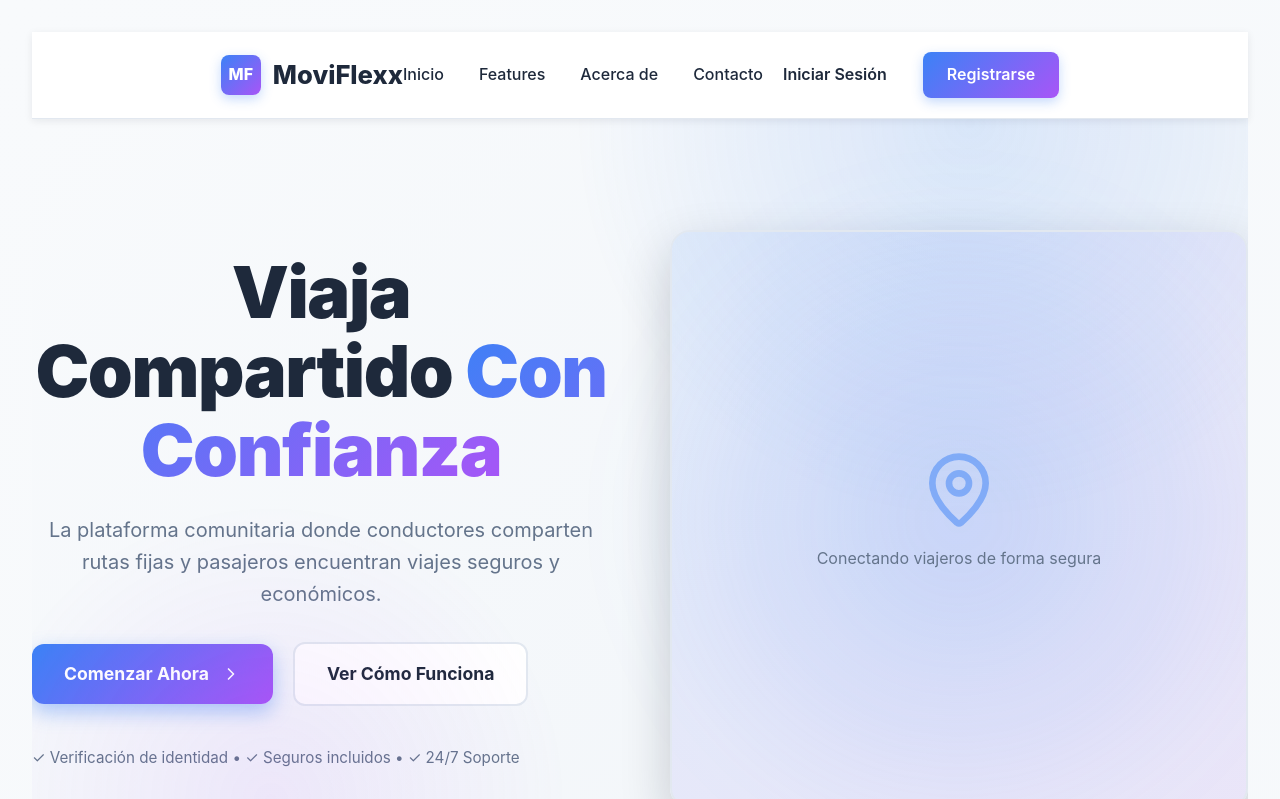
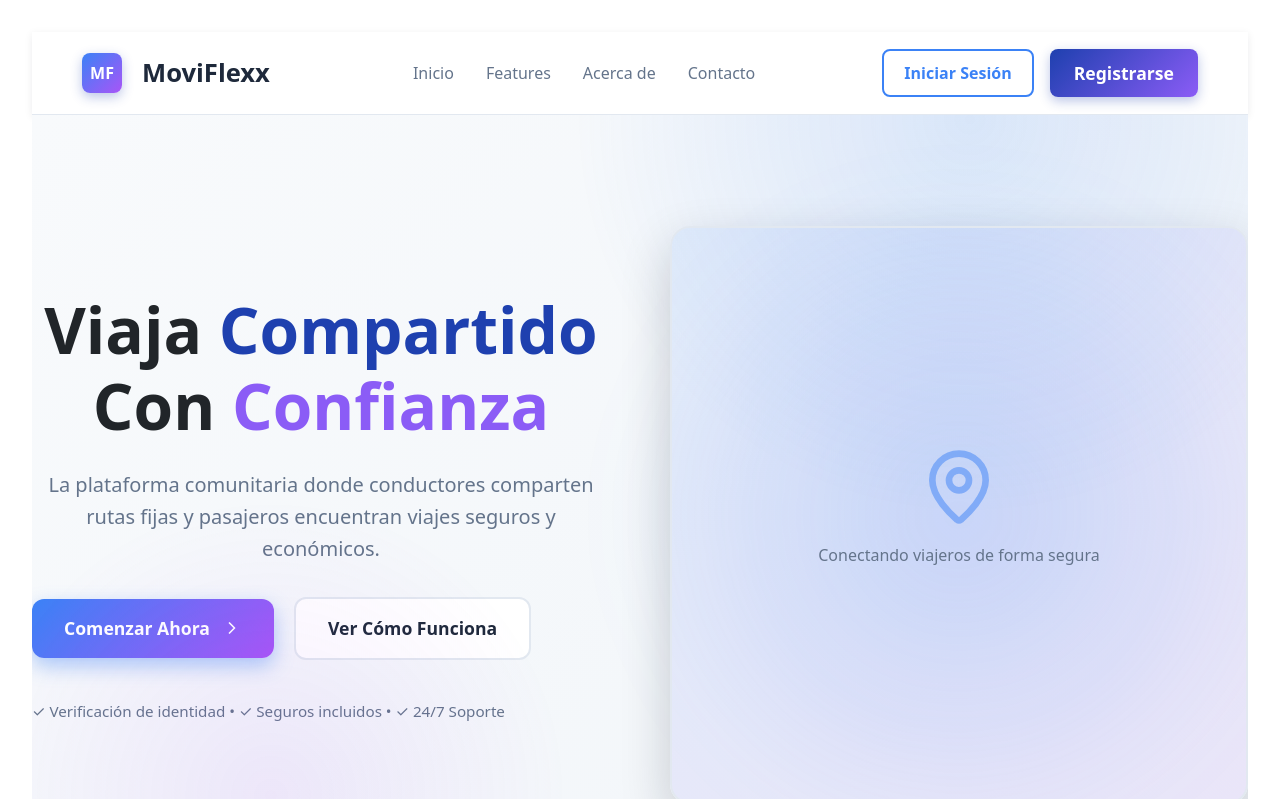
Before and after one commit to Carlos0027/moviflexx, a React (Vite) app: page / in a window 1280 px wide. Shown: the top 799 px of the page. Built offline with nearby package versions, Linux system fonts and the light colour scheme; the HTML template or start-up script is replaced by a standard one.

Commit message:
segundo commit

```diff
--- a/src/components/Navbar.css
+++ b/src/components/Navbar.css
@@ -1,7 +1,6 @@
-/* ==================== VARIABLES ==================== */
 :root {
-  --primary-color: #3b82f6;
-  --secondary-color: #a855f7;
+  --primary-color: #1e40af;
+  --secondary-color: #8b5cf6;
   --text-dark: #1e293b;
   --text-light: #64748b;
   --border-color: #e2e8f0;
@@ -10,35 +9,18 @@
   --transition: all 0.3s cubic-bezier(0.4, 0, 0.2, 1);
 }
 
-/* ==================== NAVBAR BASE ==================== */
-.navbar {
-  width: 100%;
-  background: rgba(255, 255, 255, 0.95);
-  backdrop-filter: blur(10px);
-  -webkit-backdrop-filter: blur(10px);
-  box-shadow: var(--shadow-sm);
-  border-bottom: 1px solid var(--border-color);
-  position: sticky;
-  top: 0;
-  z-index: 50;
-  transition: var(--transition);
+.navbar-custom {
+  background: rgba(255, 255, 255, 0.95) !important;
+  backdrop-filter: blur(10px) !important;
+  -webkit-backdrop-filter: blur(10px) !important;
+  box-shadow: var(--shadow-sm) !important;
+  border-bottom: 1px solid var(--border-color) !important;
+  transition: var(--transition) !important;
 }
 
-.navbar:hover {
-  box-shadow: var(--shadow-md);
+.navbar-custom:hover {
+  box-shadow: var(--shadow-md) !important;
 }
-
-.nav-container {
-  max-width: 1400px;
-  margin: 0 auto;
-  padding: 0 20px;
-  height: 70px;
-  display: flex;
-  justify-content: space-between;
-  align-items: center;
-}
-
-/* ==================== LOGO ==================== */
 .nav-logo {
   display: flex;
   align-items: center;
@@ -61,253 +43,99 @@
   color: white;
   font-size: 1.2rem;
   font-weight: 800;
-  box-shadow: 0 4px 12px rgba(59, 130, 246, 0.3);
+  box-shadow: 0 4px 12px rgba(30, 64, 175, 0.3);
 }
 
 .nav-logo:hover {
   transform: translateY(-2px);
+  color: var(--primary-color) !important;
 }
 
 .nav-logo:hover .logo-icon {
-  box-shadow: 0 8px 20px rgba(59, 130, 246, 0.4);
+  box-shadow: 0 8px 20px rgba(30, 64, 175, 0.4);
   transform: scale(1.05);
 }
 
-/* ==================== DESKTOP LINKS ==================== */
-.nav-links {
-  display: flex;
-  list-style: none;
-  gap: 35px;
-  margin: 0;
-  padding: 0;
-}
-
-.nav-links li {
+.nav-link-custom {
+  color: var(--text-light) !important;
+  font-weight: 500;
+  padding: 8px 16px !important;
+  border-radius: 8px;
+  transition: var(--transition) !important;
   position: relative;
 }
 
-.nav-links a {
-  position: relative;
-  text-decoration: none;
-  font-size: 1rem;
-  font-weight: 500;
-  color: var(--text-dark);
-  transition: var(--transition);
+.nav-link-custom:hover {
+  color: var(--primary-color) !important;
+  background: rgba(30, 64, 175, 0.05) !important;
 }
-
-.nav-links a::after {
+.nav-link-custom::after {
   content: '';
   position: absolute;
   bottom: -4px;
-  left: 0;
+  left: 16px;
   width: 0;
   height: 2px;
   background: linear-gradient(90deg, var(--primary-color), var(--secondary-color));
   transition: width 0.3s ease;
 }
 
-.nav-links a:hover {
-  color: var(--primary-color);
+.nav-link-custom:hover::after {
+  width: calc(100% - 32px);
 }
-
-.nav-links a:hover::after {
-  width: 100%;
-}
-
-/* ==================== AUTH BUTTONS ==================== */
-.nav-auth {
-  display: flex;
-  align-items: center;
-  gap: 16px;
-  margin-left: auto;
-}
-
 .nav-link-login {
-  padding: 10px 20px;
-  color: var(--text-dark);
-  text-decoration: none;
-  font-weight: 600;
-  transition: var(--transition);
-  border-radius: 8px;
+  color: var(--primary-color) !important;
+  border: 2px solid var(--primary-color) !important;
+  font-weight: 600 !important;
+  padding: 10px 20px !important;
+  border-radius: 8px !important;
+  transition: var(--transition) !important;
 }
 
 .nav-link-login:hover {
-  color: var(--primary-color);
-  background: rgba(59, 130, 246, 0.05);
+  background: var(--primary-color) !important;
+  color: white !important;
 }
 
-.nav-btn-register {
-  padding: 10px 24px;
-  background: linear-gradient(135deg, var(--primary-color), var(--secondary-color));
-  color: white;
-  border: none;
-  border-radius: 8px;
-  text-decoration: none;
-  font-weight: 600;
-  cursor: pointer;
-  transition: var(--transition);
-  box-shadow: 0 4px 12px rgba(59, 130, 246, 0.3);
-  display: inline-block;
+.btn-gradiente {
+  background: linear-gradient(135deg, var(--primary-color), var(--secondary-color)) !important;
+  border: none !important;
+  color: white !important;
+  font-weight: 600 !important;
+  padding: 10px 24px !important;
+  border-radius: 8px !important;
+  transition: var(--transition) !important;
+  box-shadow: 0 4px 12px rgba(30, 64, 175, 0.3) !important;
 }
 
-.nav-btn-register:hover {
-  transform: translateY(-2px);
-  box-shadow: 0 8px 24px rgba(59, 130, 246, 0.4);
+.btn-gradiente:hover {
+  background: linear-gradient(135deg, #1d4ed8, #7c3aed) !important;
+  transform: translateY(-2px) !important;
+  box-shadow: 0 8px 24px rgba(30, 64, 175, 0.4) !important;
 }
 
-.nav-btn-register:active {
-  transform: translateY(0);
+.btn-gradiente:active {
+  transform: translateY(0) !important;
 }
 
-/* ==================== MOBILE MENU BUTTON ==================== */
-.menu-toggle {
-  display: none;
-  background: none;
-  border: none;
-  color: var(--text-dark);
-  cursor: pointer;
-  padding: 8px;
-  border-radius: 8px;
-  transition: var(--transition);
-  margin-left: 16px;
+.navbar-toggler {
+  border: none !important;
+  padding: 8px !important;
+  border-radius: 8px !important;
+  color: var(--text-dark) !important;
+  transition: var(--transition) !important;
 }
 
-.menu-toggle:hover {
-  background: rgba(59, 130, 246, 0.1);
-  color: var(--primary-color);
+.navbar-toggler:hover {
+  background: rgba(30, 64, 175, 0.1) !important;
+  color: var(--primary-color) !important;
 }
 
-/* ==================== MOBILE MENU ==================== */
-.mobile-menu {
-  display: none;
-  position: absolute;
-  top: 70px;
-  left: 0;
-  right: 0;
-  background: white;
-  border-bottom: 1px solid var(--border-color);
-  padding: 20px;
-  box-shadow: var(--shadow-md);
-  animation: slideDown 0.3s ease-out;
-}
-
-.mobile-links {
-  display: flex;
-  flex-direction: column;
-  gap: 12px;
-  list-style: none;
-  margin: 0;
-  padding: 0 0 20px 0;
-  border-bottom: 1px solid var(--border-color);
-}
-
-.mobile-links a {
-  display: block;
-  padding: 12px 16px;
-  color: var(--text-dark);
-  text-decoration: none;
-  font-weight: 500;
-  border-radius: 8px;
-  transition: var(--transition);
-}
-
-.mobile-links a:hover {
-  background: rgba(59, 130, 246, 0.1);
-  color: var(--primary-color);
-}
-
-.mobile-auth {
-  display: flex;
-  flex-direction: column;
-  gap: 12px;
-  margin-top: 16px;
-}
-
-.mobile-link-login {
-  padding: 12px 16px;
-  color: var(--text-dark);
-  text-decoration: none;
-  font-weight: 600;
-  text-align: center;
-  border-radius: 8px;
-  transition: var(--transition);
-}
-
-.mobile-link-login:hover {
-  background: rgba(59, 130, 246, 0.1);
-  color: var(--primary-color);
-}
-
-.mobile-btn-register {
-  padding: 12px 16px;
-  background: linear-gradient(135deg, var(--primary-color), var(--secondary-color));
-  color: white;
-  border: none;
-  border-radius: 8px;
-  text-decoration: none;
-  font-weight: 600;
-  text-align: center;
-  cursor: pointer;
-  transition: var(--transition);
-  box-shadow: 0 4px 12px rgba(59, 130, 246, 0.3);
-}
-
-.mobile-btn-register:hover {
-  transform: translateY(-2px);
-  box-shadow: 0 8px 24px rgba(59, 130, 246, 0.4);
-}
-
-/* ==================== ANIMACIONES ==================== */
-@keyframes slideDown {
-  from {
-    opacity: 0;
-    transform: translateY(-10px);
-  }
-  to {
-    opacity: 1;
-    transform: translateY(0);
-  }
-}
-
-/* ==================== RESPONSIVE ==================== */
-@media (max-width: 1024px) {
-  .nav-links {
-    gap: 25px;
-  }
-
-  .nav-auth {
-    gap: 12px;
-  }
-
-  .nav-btn-register {
-    padding: 8px 16px;
-  }
+.navbar-toggler:focus {
+  box-shadow: none !important;
 }
 
 @media (max-width: 768px) {
-  .nav-container {
-    padding: 0 16px;
-  }
-
-  /* Hide desktop menu */
-  .nav-links {
-    display: none;
-  }
-
-  .nav-auth {
-    display: none;
-  }
-
-  /* Show mobile button */
-  .menu-toggle {
-    display: flex;
-  }
-
-  /* Show mobile menu when open */
-  .mobile-menu {
-    display: block;
-  }
-
   .nav-logo {
     font-size: 1.3rem;
   }
@@ -317,14 +145,42 @@
     height: 36px;
     font-size: 1rem;
   }
+
+  /* Centrar contenido en menú móvil */
+  .navbar-collapse {
+    background: white;
+    padding: 20px;
+    border-radius: 0 0 12px 12px;
+    box-shadow: var(--shadow-md);
+    margin-top: 10px;
+  }
+
+  .nav-link-custom {
+    margin: 8px 0 !important;
+    padding: 12px 16px !important;
+  }
+
+  /* Quitar efecto subrayado en móvil */
+  .nav-link-custom::after {
+    display: none;
+  }
+
+  /* Botones en columna en móvil */
+  .d-flex.gap-3 {
+    flex-direction: column;
+    width: 100%;
+    margin-top: 1rem;
+  }
+
+  .nav-link-login,
+  .btn-gradiente {
+    width: 100%;
+    text-align: center;
+    padding: 12px 16px !important;
+  }
 }
 
 @media (max-width: 480px) {
-  .nav-container {
-    padding: 0 12px;
-    height: 60px;
-  }
-
   .nav-logo {
     font-size: 1.1rem;
   }
@@ -334,19 +190,4 @@
     height: 32px;
     font-size: 0.9rem;
   }
-
-  .mobile-menu {
-    top: 60px;
-    padding: 12px;
-  }
-
-  .mobile-links {
-    padding: 0 0 12px 0;
-  }
-
-  .nav-link-login,
-  .nav-btn-register {
-    padding: 8px 12px;
-    font-size: 0.9rem;
-  }
 }
--- a/src/components/Navbar.jsx
+++ b/src/components/Navbar.jsx
@@ -1,99 +1,55 @@
 import React, { useState } from "react";
 import { Link } from "react-router-dom";
-import { Menu, X } from "lucide-react";
+import { Container, Navbar, Nav, Button } from "react-bootstrap";
 import "./Navbar.css";
 
-export default function Navbar() {
-  const [menuOpen, setMenuOpen] = useState(false);
+export default function Navigation() {
+  return (
+    <Navbar expand="lg" className="navbar-custom py-3">
+      <Container>
+        {/* Logo */}
+        <Navbar.Brand as={Link} to="/" className="nav-logo d-flex align-items-center">
+          <span className="logo-icon me-2">MF</span>
+          MoviFlexx
+        </Navbar.Brand>
+        <Navbar.Toggle aria-controls="basic-navbar-nav" />
+        <Navbar.Collapse id="basic-navbar-nav">
+          {/* Enlaces de navegación */}
+          <Nav className="mx-auto">
+            <Nav.Link as={Link} to="/" className="nav-link-custom">
+              Inicio
+            </Nav.Link>
+            <Nav.Link href="#features" className="nav-link-custom">
+              Features
+            </Nav.Link>
+            <Nav.Link href="#about" className="nav-link-custom">
+              Acerca de
+            </Nav.Link>
+            <Nav.Link href="#contact" className="nav-link-custom">
+              Contacto
+            </Nav.Link>
+          </Nav>
 
-  return (
-    <nav className="navbar">
-      <div className="nav-container">
-        {/* Logo */}
-        <Link to="/" className="nav-logo">
-          <span className="logo-icon">MF</span>
-          MoviFlexx
-        </Link>
-
-        {/* Desktop Menu */}
-        <ul className="nav-links">
-          <li>
-            <Link to="/">Inicio</Link>
-          </li>
-          <li>
-            <a href="#features">Features</a>
-          </li>
-          <li>
-            <a href="#about">Acerca de</a>
-          </li>
-          <li>
-            <a href="#contact">Contacto</a>
-          </li>
-        </ul>
-
-        {/* Auth Buttons */}
-        <div className="nav-auth">
-          <Link to="/login" className="nav-link-login">
-            Iniciar Sesión
-          </Link>
-          <Link to="/register" className="nav-btn-register">
-            Registrarse
-          </Link>
-        </div>
-
-        {/* Mobile Menu Button */}
-        <button
-          className="menu-toggle"
-          onClick={() => setMenuOpen(!menuOpen)}
-          aria-label="Toggle menu"
-        >
-          {menuOpen ? <X size={28} /> : <Menu size={28} />}
-        </button>
-      </div>
-
-      {/* Mobile Menu */}
-      {menuOpen && (
-        <div className="mobile-menu">
-          <ul className="mobile-links">
-            <li>
-              <Link to="/" onClick={() => setMenuOpen(false)}>
-                Inicio
-              </Link>
-            </li>
-            <li>
-              <a href="#features" onClick={() => setMenuOpen(false)}>
-                Features
-              </a>
-            </li>
-            <li>
-              <a href="#about" onClick={() => setMenuOpen(false)}>
-                Acerca de
-              </a>
-            </li>
-            <li>
-              <a href="#contact" onClick={() => setMenuOpen(false)}>
-                Contacto
-              </a>
-            </li>
-          </ul>
-          <div className="mobile-auth">
-            <Link
+          {/* Botones de autenticación */}
+          <div className="d-flex gap-3">
+            <Button
+              as={Link}
               to="/login"
-              className="mobile-link-login"
-              onClick={() => setMenuOpen(false)}
+              variant="outline-primary"
+              className="nav-link-login px-4"
             >
               Iniciar Sesión
-            </Link>
-            <Link
+            </Button>
+            <Button
+              as={Link}
               to="/register"
-              className="mobile-btn-register"
-              onClick={() => setMenuOpen(false)}
+              className="nav-btn-register px-4 btn-gradiente"
             >
               Registrarse
-            </Link>
+            </Button>
           </div>
-        </div>
-      )}
-    </nav>
+        </Navbar.Collapse>
+      </Container>
+    </Navbar>
   );
 }
--- a/src/pages/HomeBase.css
+++ b/src/pages/HomeBase.css
@@ -13,34 +13,14 @@
   --shadow-xl: 0 20px 50px rgba(15, 23, 42, 0.2);
   --transition: all 0.3s cubic-bezier(0.4, 0, 0.2, 1);
 }
-
-* {
-  margin: 0;
-  padding: 0;
-  box-sizing: border-box;
-}
-
 html {
   scroll-behavior: smooth;
 }
-
-body {
-  font-family: 'Inter', -apple-system, BlinkMacSystemFont, 'Segoe UI', Roboto, sans-serif;
-  color: var(--text-dark);
-  background: linear-gradient(135deg, #f8fafc 0%, #f1f5f9 100%);
-  line-height: 1.6;
-}
-
 .home-wrapper {
   overflow-x: hidden;
   width: 100%;
 }
 
-.section-container {
-  max-width: 1400px;
-  margin: 0 auto;
-  padding: 0 40px;
-}
 
 /* ==================== HERO SECTION ==================== */
 #inicio {
@@ -946,39 +926,6 @@ body {
   }
 }
 
-@keyframes slideInLeft {
-  from {
-    opacity: 0;
-    transform: translateX(-60px);
-  }
-  to {
-    opacity: 1;
-    transform: translateX(0);
-  }
-}
-
-@keyframes slideInRight {
-  from {
-    opacity: 0;
-    transform: translateX(60px);
-  }
-  to {
-    opacity: 1;
-    transform: translateX(0);
-  }
-}
-
-@keyframes slideInUp {
-  from {
-    opacity: 0;
-    transform: translateY(60px);
-  }
-  to {
-    opacity: 1;
-    transform: translateY(0);
-  }
-}
-
 @keyframes pulse {
   0%, 100% {
     opacity: 1;
@@ -1175,3 +1122,34 @@ body {
     gap: 30px;
   }
 }
+/* ==================== COLORES PERSONALIZADOS ==================== */
+/* AZUL REY para "Compartido" */
+.azul-rey {
+  color: #1e40af !important;
+}
+
+/* MORADO SÓLIDO para "Confianza" */
+.morado-solido {
+  color: #8b5cf6 !important;
+}
+
+/* GRADIENTE azul rey a morado para botones */
+.btn-gradiente {
+  background: linear-gradient(135deg, #1e40af, #8b5cf6) !important;
+  border: none !important;
+  color: white !important;
+  font-weight: 600 !important;
+}
+
+.btn-gradiente:hover {
+  background: linear-gradient(135deg, #1d4ed8, #7c3aed) !important;
+  transform: translateY(-2px);
+  box-shadow: 0 4px 15px rgba(139, 92, 246, 0.4) !important;
+}
+
+/* Para elementos destacados con gradiente */
+.destacado-gradiente {
+  background: linear-gradient(135deg, #1e40af, #8b5cf6) !important;
+  color: white !important;
+  border: none !important;
+}
--- a/src/pages/HomeBase.jsx
+++ b/src/pages/HomeBase.jsx
@@ -69,15 +69,19 @@ export default function HomeBase() {
   ];
 
   return (
+
+
     <div className="home-wrapper">
       {/* ==================== HERO SECTION ==================== */}
       <section id="inicio" className="hero-section">
         <div className="hero-container">
           <div className="hero-content">
-            <h1 className="hero-title">
-              Viaja Compartido
-              <span className="gradient-text"> Con Confianza</span>
-            </h1>
+            <h1 className="display-3 fw-bold mb-4">
+            <span className="text-dark">Viaja</span>{' '}
+            <span className="azul-rey">Compartido</span>{' '}
+            <span className="text-dark">Con</span>{' '}
+            <span className="morado-solido">Confianza</span>
+          </h1>
             <p className="hero-subtitle">
               La plataforma comunitaria donde conductores comparten rutas fijas
               y pasajeros encuentran viajes seguros y económicos.
@@ -112,7 +116,7 @@ export default function HomeBase() {
 
       {/* ==================== FEATURES SECTION ==================== */}
       <section id="features" className="features-section">
-        <div className="section-container">
+        <div className="container-xxl">
           <div className="section-header">
             <h2 className="section-title">¿Por Qué Elegir MoviFlexx?</h2>
             <p className="section-subtitle">
@@ -145,7 +149,7 @@ export default function HomeBase() {
 
       {/* ==================== STATS SECTION ==================== */}
       <section className="stats-section">
-        <div className="section-container">
+        <div className="container-xxl">
           <div className="stats-grid">
             {stats.map((stat, index) => (
               <div key={index} className="stat-card">
@@ -159,7 +163,7 @@ export default function HomeBase() {
 
       {/* ==================== HOW IT WORKS ==================== */}
       <section className="how-works-section">
-        <div className="section-container">
+        <div className="container-xxl">
           <div className="section-header">
             <h2 className="section-title">¿Cómo Funciona?</h2>
             <p className="section-subtitle">Tres pasos simples para comenzar</p>
@@ -192,7 +196,7 @@ export default function HomeBase() {
 
       {/* ==================== PRICING SECTION ==================== */}
       <section id="pricing" className="pricing-section">
-        <div className="section-container">
+        <div className="container-xxl">
           <div className="section-header">
             <h2 className="section-title">Planes para Todos</h2>
             <p className="section-subtitle">
@@ -235,7 +239,7 @@ export default function HomeBase() {
 
       {/* ==================== TESTIMONIALS SECTION ==================== */}
       <section className="testimonials-section">
-        <div className="section-container">
+        <div className="container-xxl">
           <div className="section-header">
             <h2 className="section-title">Testimonios</h2>
             <p className="section-subtitle">Lo que dicen nuestros usuarios</p>
@@ -283,7 +287,7 @@ export default function HomeBase() {
 
       {/* ==================== CTA SECTION ==================== */}
       <section id="contact" className="cta-section">
-        <div className="section-container">
+        <div className="container-xxl">
           <div className="cta-content">
             <h2 className="cta-title">¿Listo para Ahorrar en Tus Viajes?</h2>
             <p className="cta-subtitle">
@@ -305,7 +309,7 @@ export default function HomeBase() {
 
       {/* ==================== FAQ SECTION ==================== */}
       <section className="faq-section">
-        <div className="section-container">
+        <div className="container-xxl">
           <div className="section-header">
             <h2 className="section-title">Preguntas Frecuentes</h2>
           </div>
@@ -346,7 +350,7 @@ export default function HomeBase() {
 
       {/* ==================== FOOTER ==================== */}
       <footer className="footer">
-        <div className="section-container">
+        <div className="container-xxl">
           <div className="footer-content">
             <div className="footer-column">
               <div className="footer-logo">
```
